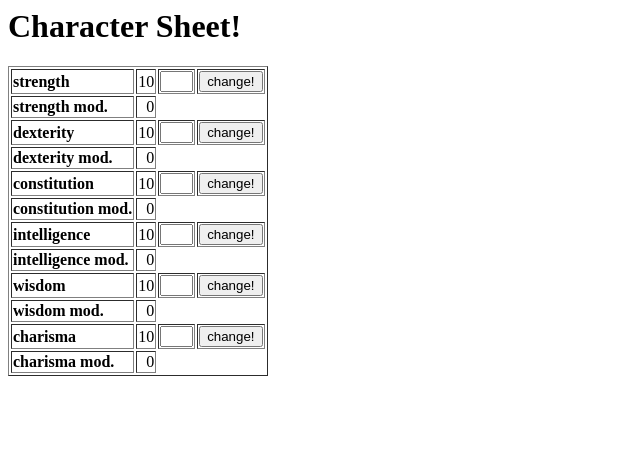
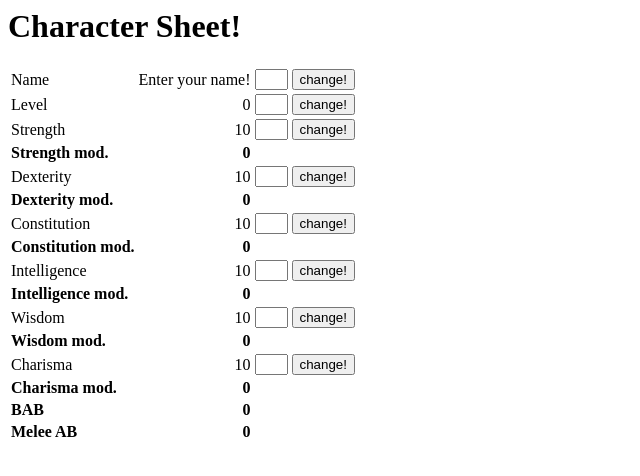
Before and after one commit to quadratic-games/character-sheet, a Flask app: page / in a window 1280 px wide. Shown: the top 476 px of the page, without its empty margins (0-640 px from the left). Run offline with Flask 2, Linux system fonts and the light colour scheme; some libraries are stand-ins or nearby versions.

Commit message:
added BAB and MABls also, more sophisticated stat setup

```diff
--- a/static/app.js
+++ b/static/app.js
@@ -15,33 +15,64 @@ var Stat = Backbone.Model.extend({
 var Character = Backbone.Collection.extend({
     model: Stat,
     initialize: function () {
-        this.makeAbility("strength");
-        this.makeAbility("dexterity");
-        this.makeAbility("constitution");
-        this.makeAbility("intelligence");
-        this.makeAbility("wisdom");
-        this.makeAbility("charisma");
+        this.addStat("Name", "Enter your name!", [],
+                     function (){});
+        this.addStat("Level", 0, [],
+                     function (){});
+        ["Strength", "Dexterity", "Constitution",
+         "Intelligence", "Wisdom", "Charisma"]
+            .forEach(function (statName, index, array) {
+                this.addStat(statName, 10, [],
+                             function(){});
+                this.addStat(statName + " mod.", 0, [statName],
+                             function (statVal) {
+                                 return Math.floor(
+                                     (statVal - 10)
+                                         / 2);
+                             });
+            }, this);
+        this.addStat("BAB", 0, ["Level"],
+                     function (level) {
+                         return level - 1;
+                     });
+        this.addStat("Melee AB", 0, ["BAB", "Strength mod."],
+                     function (bab, strmod) {
+                         return bab + strmod;
+                     });
     },
-    makeAbility: function (statName) {
-        this.add(new Stat({
+    addStat: function (statName, statVal, listenTos,
+                       generator) {
+        var mutability = listenTos.length === 0;
+        var stat = new Stat({
             id: statName,
             name: statName,
-            value: 10,
-            mutable: true
-        }));
-        console.log(this.get(statName));
-        this.add(new Stat({
-            id: statName + " mod.",
-            name: statName + " mod.",
-            value: 0,
-            mutable: false
-        }));
-        this.on("change", function () {
-                this.get(statName + " mod.")
-                .set("value",
-                     Math.floor((this.get(statName).get("value") - 10)
-                                / 2))});
-}
+            value: statVal,
+            mutable: mutability
+        });
+        this.add(stat);
+
+        var collection = this;
+        listenTos.forEach(function (val, index, array) {
+            stat.listenTo(collection.get(val), "change", function () {
+                stat.set("value",
+                         generator.apply(this,
+                                         array.map(function (val) {
+                                             return collection
+                                                 .get(val)
+                                                 .get("value");
+                                         })));
+            });
+        });
+        // modifierCallback: function (statName) {
+        //     return function () {
+        //         this.get(statName + " mod.")
+        //             .set("value",
+        //                  Math.floor((this.get(statName)
+        //                              .get("value") - 10)
+        //                             / 2));
+        //     };
+        // }
+    }
 });
 
 // VIEW STUFF
@@ -61,7 +92,10 @@ var StatView = Marionette.ItemView.extend({
         "click @ui.update": function () {
             var newval = this.ui.value.val();
             if (!isNaN(parseInt(newval))) {
-                this.model.set("value", parseInt(newval));
+                newval = parseInt(newval);
+            }
+            if (typeof(this.model.get("value")) === typeof(newval)) {
+                this.model.set("value", newval);
             }
         }
     }
--- a/templates/index.html
+++ b/templates/index.html
@@ -7,8 +7,20 @@
     <script src="/static/lib/backbone.marionette.js"></script>
 
     <script id="stat-template" type="text/template">
-      <th align="left"><%= name %></th>
-      <td align="right"><%= value %></td>
+      <td align="left">
+        <% if (mutable) { %>
+        <%= name %>
+        <% } else { %>
+        <b><%= name %></b>
+        <% } %>
+      </td>
+      <td align="right">
+        <% if (mutable) { %>
+        <%= value %>
+        <% } else { %>
+        <b><%= value %></b>
+        <% } %>
+      </td>
       <% if (mutable) { %>
       <td><input id="value" type="text" size="1"></td>
       <td><button id="update">change!</button></td>
@@ -16,7 +28,7 @@
     </script>
 
     <script id="character-template" type="text/template">
-      <table border="1">
+      <table>
         <tbody id="stats">
         </tbody>
       </table>
```
